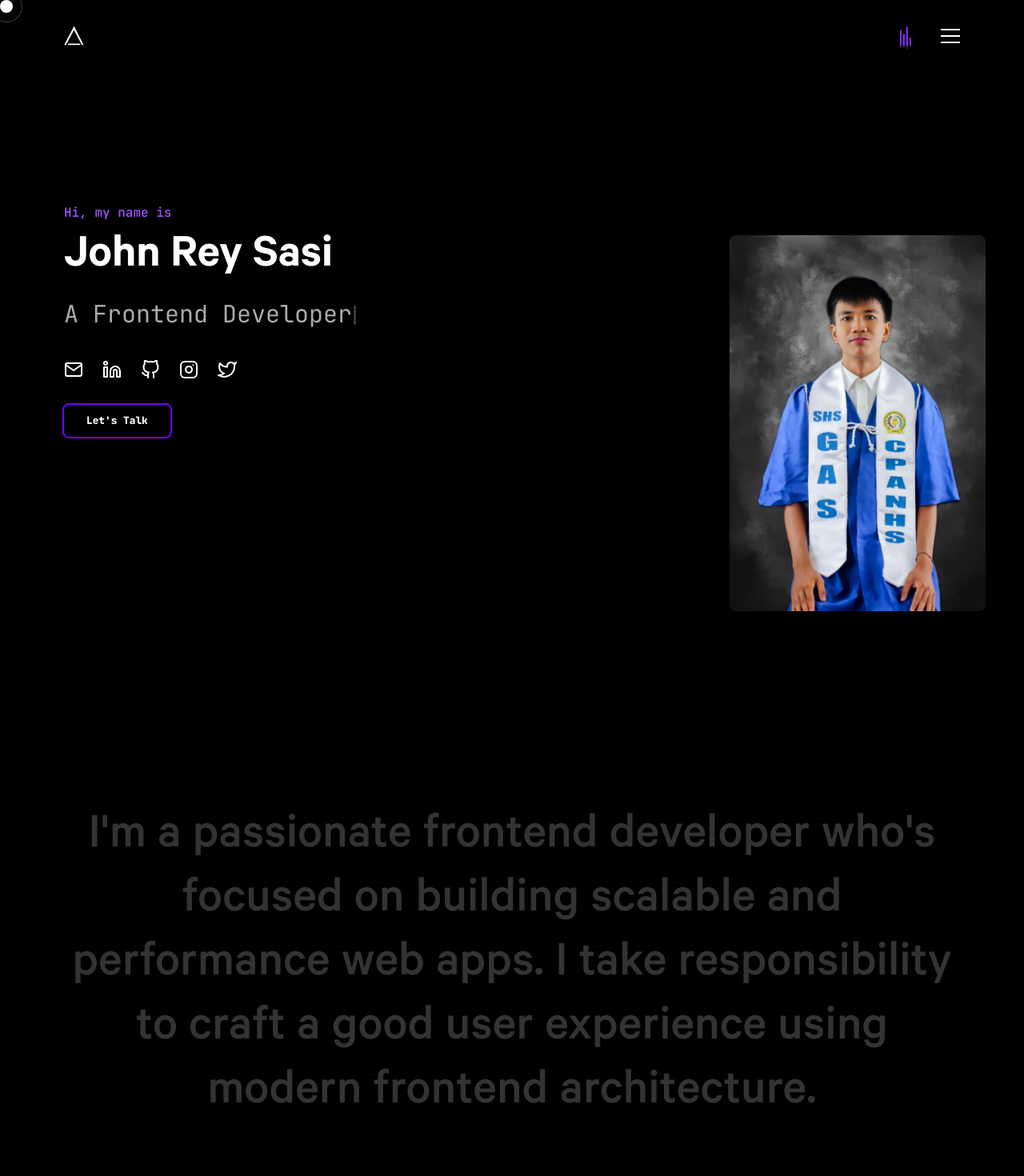
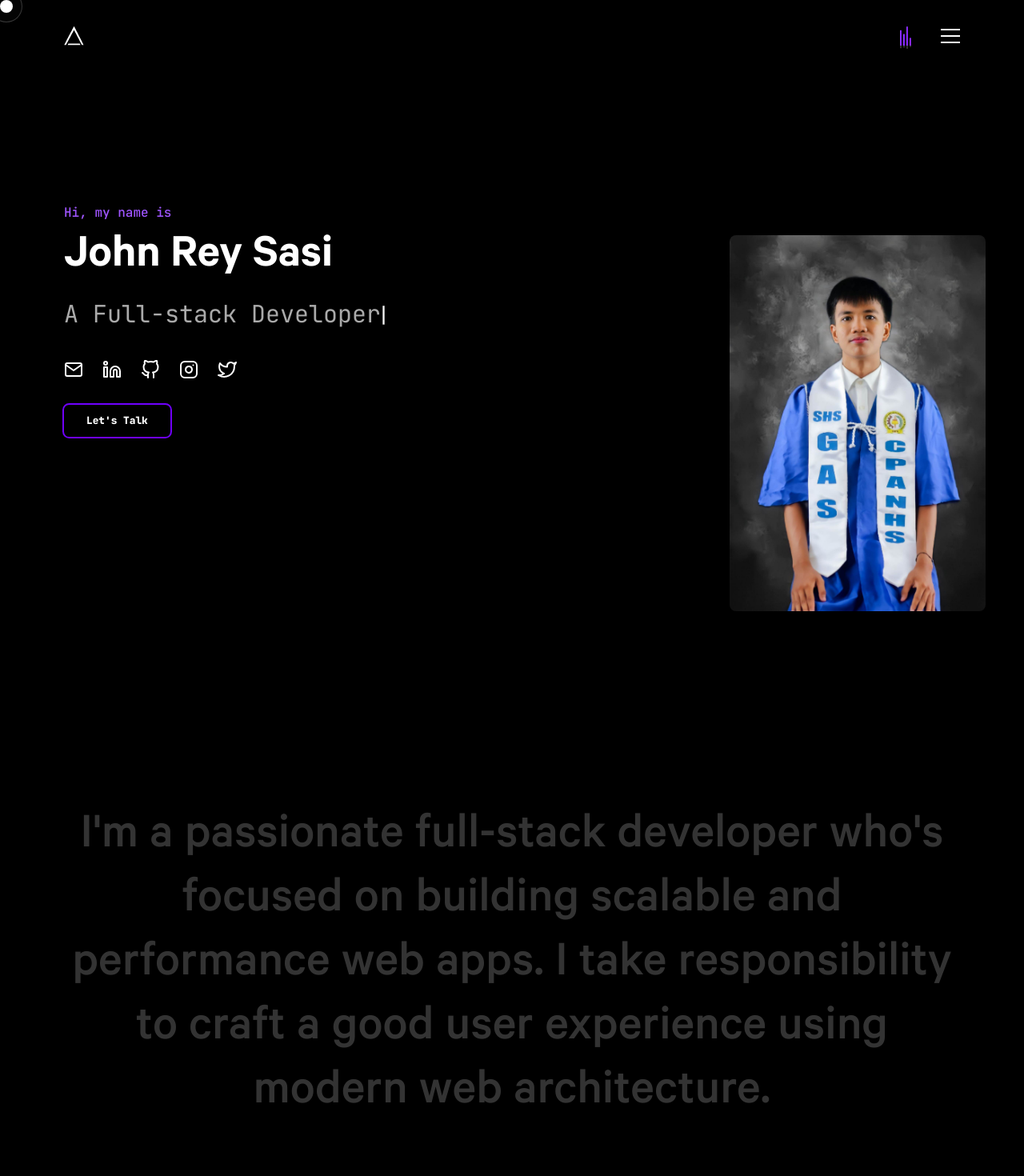
Before and after one commit to Janriisasi/personal-portfolio, a Next.js app: page / in a window 1280 px wide. Shown: the top 1470 px of the page at 80% size. Built offline with nearby package versions, Linux system fonts and the light colour scheme; no server answers; what bad-words would draw is missing.

Commit message:
changed the label

```diff
--- a/components/About/About1.js
+++ b/components/About/About1.js
@@ -56,12 +56,12 @@ const About1 = ({ clientHeight }) => {
           className="font-medium text-[2.70rem] md:text-6xl lg:text-[4rem] text-center"
         >
           <span className="about-1 leading-tight">
-            I&apos;m a passionate frontend developer who&apos;s focused on building
+            I&apos;m a passionate full-stack developer who&apos;s focused on building
             scalable and performance web apps.{" "}
           </span>
           <span className="about-2 leading-tight">
             I take responsibility to craft a good user experience using modern
-            frontend architecture.{" "}
+            web architecture.{" "}
           </span>
         </h1>
       </div>
--- a/components/Collaboration/Collaboration.js
+++ b/components/Collaboration/Collaboration.js
@@ -64,7 +64,7 @@ const Collaboration = ({ clientHeight }) => {
         <p className="opacity-40 text-6xl sm:text-7xl font-semibold whitespace-nowrap ui-left transform-gpu">
           {Array(5)
             .fill(
-              " Frontend Developer UI/UX Designer Aspiring Data Scientist "
+              " Full-stack Developer UI/UX Designer Aspiring Data Scientist "
             )
             .reduce((str, el) => str.concat(el), "")}{" "}
         </p>
@@ -92,7 +92,7 @@ const Collaboration = ({ clientHeight }) => {
         <p className="mt-6 md:mt-8 opacity-40 text-6xl sm:text-7xl font-semibold whitespace-nowrap ui-right transform-gpu">
           {Array(5)
             .fill(
-              " Web Development Frontend Development React Development "
+              " Web Development UI Designs React Development "
             )
             .reduce((str, el) => str.concat(el), "")}{" "}
         </p>
--- a/components/Skills/Skills.js
+++ b/components/Skills/Skills.js
@@ -54,8 +54,8 @@ const Skills = () => {
               My Skills
             </h1>
             <h2 className="text-[1.65rem] font-medium md:max-w-lg w-full mt-2 staggered-reveal">
-              I like to take responsibility to craft aesthetic user experience
-              using modern frontend architecture.{" "}
+              I like to take responsibility to craft a good user experience
+              using my skills in programming.{" "}
             </h2>
           </div>
           <div className="mt-10">
--- a/constants.js
+++ b/constants.js
@@ -2,12 +2,12 @@ export const METADATA = {
   author: "John Rey Sasi",
   title: "Portfolio | John Rey",
   description:
-    "John Rey is a passionate Frontend Developer, dedicated to crafting aesthetic and modern apps that captivate and engage users.",
+    "John Rey is a passionate Full-stack Developer, dedicated to crafting modern web apps that captivate and engage users.",
   siteUrl: "",
   twitterHandle: "@janrii",
   keywords: [
     "John Rey Sasi",
-    "Frontend Developer",
+    "Fullstack Developer",
     "Web Developer",
     "Portfolio",
     "Devfolio",
@@ -43,7 +43,7 @@ export const MENULINKS = [
 ];
 
 export const TYPED_STRINGS = [
-  "A Frontend Developer",
+  "A Full-stack Developer",
   "A UI/UX Designer",
   "I build things for the web",
 ];
```
